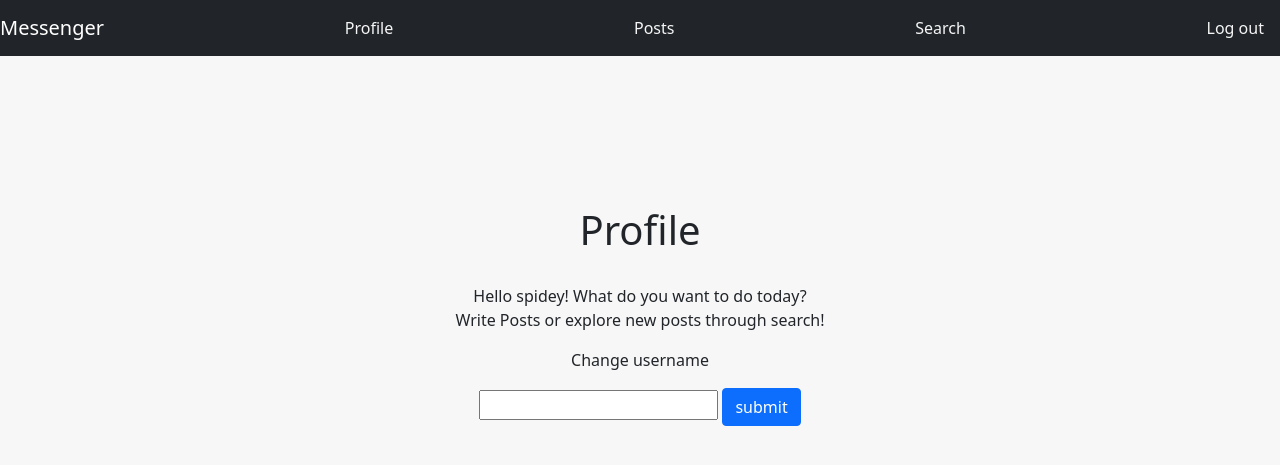
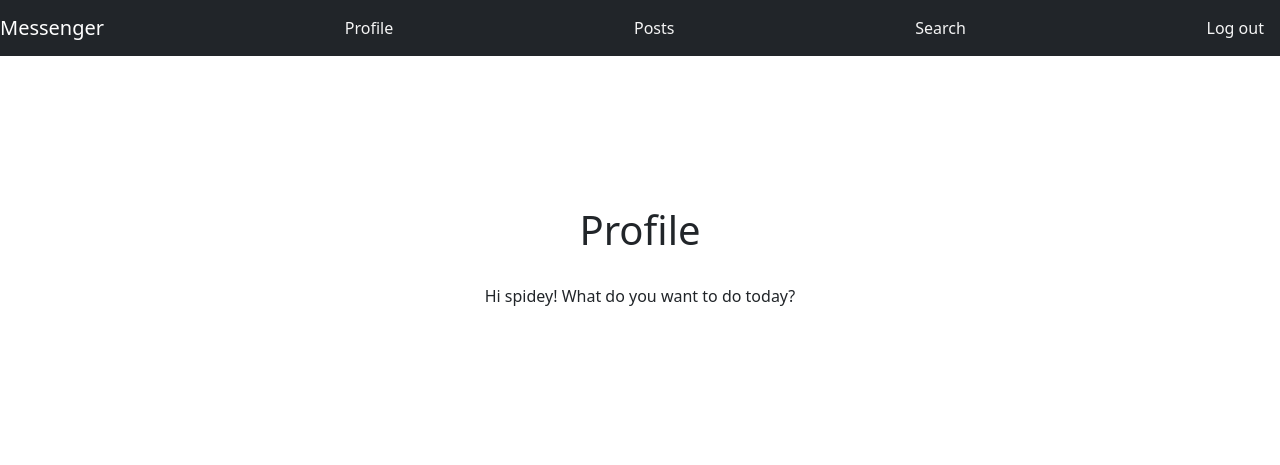
Before and after one commit to Saumya8/XSS-Vunerable-Board, a Flask app: page /profile in a window 1280 px wide. Shown: the top 465 px of the page. Run offline with Flask 2, Linux system fonts and the light colour scheme; a user stored in the database is signed in; some libraries are stand-ins or nearby versions.

Commit message:
Add files via upload

```diff
--- a/ajax/app.py
+++ b/ajax/app.py
@@ -5,7 +5,7 @@ import sqlite3
 import re
 from flask_login import login_user, current_user, logout_user, login_required, LoginManager, UserMixin
 from flask import flash
-
+from xml.sax.saxutils import escape, unescape
 
 app=Flask(__name__)
 
@@ -26,9 +26,6 @@ def connect_db():
     return db
 
 def search_posts(input_query):
-    print(input_query)
-    print("I got called yesss")
-    print(type(input_query))
     posts = db.get_posts()
     result = []
     for (post, user) in posts:
@@ -38,6 +35,8 @@ def search_posts(input_query):
 
 def text_str(input):
     return str(input).lower()
+
+
 
 
 class User(UserMixin):
@@ -147,10 +146,12 @@ def search():
     input_query=request.args.get('input')
     unfiltered_posts = db.get_posts()
     print(unfiltered_posts)
-    posts=search_posts(input_query)
-    print(posts)
-
-    return render_template('search.html', search_query=input_query,posts=posts)
+    if input_query:
+        posts=search_posts(escape(input_query))
+        print("escaped data")
+        print(escape(input_query))
+        return render_template('search.html', search_query=escape(input_query),posts=posts)
+    return render_template('search.html', search_query=input_query)
 
 
 
@@ -158,10 +159,11 @@ def search():
 @login_required
 def c():
     if request.method == 'POST':
-        db.add_post(request.form['post'],current_user.email.split('@')[0])
+        post=escape(request.form['post'])
+        print("escaped post:")
+        print(post)
+        db.add_post(post,current_user.email.split('@')[0])
     posts = db.get_posts()
-    # user_email=db.get_user()
-    # user=str(user_email).split('@')[0]
     # print(request.remote_addr)
     print(posts)
     print(type(posts))
--- a/ajax/static/css/styles.css
+++ b/ajax/static/css/styles.css
@@ -1,9 +1,7 @@
 #root {
     text-align: center;
   }
-#b{
-    background-color: #F7F7F7;
-}
+
 
 #header{
     margin:150px auto 30px;
--- a/ajax/static/css/styles_post.css
+++ b/ajax/static/css/styles_post.css
@@ -1,16 +1,11 @@
-#b{
-    background-color: #F7F7F7;
-}
 #rowd{
     width: 98.4448%;
-
 }
 
 #posts{
     margin-top: 80px;
     padding-left: 0%;
     padding-right: 0%;
-
 
 }
 
--- a/ajax/static/css/styles_profile.css
+++ b/ajax/static/css/styles_profile.css
@@ -13,6 +13,3 @@
 #se {
     color: whitesmoke;
 }
-#b{
-    background-color:#F7F7F7;
-}
--- a/ajax/templates/login.html
+++ b/ajax/templates/login.html
@@ -10,10 +10,10 @@
 
     <link href="https://cdn.jsdelivr.net/npm/bootstrap@5.0.2/dist/css/bootstrap.min.css" rel="stylesheet" integrity="sha384-EVSTQN3/azprG1Anm3QDgpJLIm9Nao0Yz1ztcQTwFspd3yD65VohhpuuCOmLASjC" crossorigin="anonymous">
   </head>
-<body id="b">
+<body>
     <div id="root">
         <div id="login" class="card">
-            <h5 id="h" class="card-header">Login</h5>
+            <h5 class="card-header">Login</h5>
             <div class="card-body">
                 <form method="POST" action="/" class="">
                     {% if get_flashed_messages() %}
--- a/ajax/templates/profile.html
+++ b/ajax/templates/profile.html
@@ -4,77 +4,17 @@
     <meta charset="UTF-8">
     <meta http-equiv="X-UA-Compatible" content="IE=edge">
     <meta name="viewport" content="width=device-width, initial-scale=1.0">
-    <title>Oh no!</title>
+    <title>User Logged In</title>
     <link rel="stylesheet" href="/static/css/styles.css">
+
     <link href="https://cdn.jsdelivr.net/npm/bootstrap@5.0.2/dist/css/bootstrap.min.css" rel="stylesheet" integrity="sha384-EVSTQN3/azprG1Anm3QDgpJLIm9Nao0Yz1ztcQTwFspd3yD65VohhpuuCOmLASjC" crossorigin="anonymous">
-    <script src="https://ajax.googleapis.com/ajax/libs/jquery/1.11.1/jquery.min.js"></script>
-    <script type="text/javascript">
-
-    /*function changeFunc()
-    {
-         var selectBox = document.getElementById("selectBox");
-         var selectedValue = selectBox.options[selectBox.selectedIndex].value;
-        //  $("#selectBox").val(selectedValue)
-
-         if(selectedValue==="Español")
-        {
-
-            $.ajax('/profile',   // request url
-            {
-                success: function (data, status, xhr) {// success callback function
-                $('#header').text("Perfil");
-                $('#p1').text("Hola");
-                $('#s').text("¿Qué quieres hacer hoy?");
-                $('#p2').text("¡Escribe publicaciones o explora nuevas publicaciones a través de la búsqueda!");
-                $('#p3').text("cambiar idioma");
-                }
-            });
-        }
-         else
-         {
-
-            $.ajax('/profile',   // request url
-            {
-                success: function (data, status, xhr) {// success callback function
-                $('#header').text("Profile");
-                $('#p1').text("Hello");
-                $('#s').text("What do you want to do today?");
-                $('#p2').text("Write Posts or explore new posts through search!");
-                $('#p3').text("Change language");
-            }
-
-         });
-        }
-
-    }*/
-
-
-
-    function showfunc(){
-        $(document).ready(function(){
-        $("#btn").click(function(){
-            var new_text="Sorry, username '"+$("#username").val()+"' is taken already. Try another one. "
-            $('#name').text(new_text);
-        });
-    });
-
-    }
-
-        // function showInput(){
-        //     document.getElementById('name').innerHTML =
-        //             "Unfortunately, no results were found for "+ document.getElementById("username").value+ ".";
-        // }
-
-    </script>
-
-
 </head>
-<body id="b">
+<body>
     <div id="root">
 
 
 
-        <nav id="nav" class="navbar navbar-dark bg-dark">
+        <nav class="navbar navbar-dark bg-dark">
             <!-- Navbar content -->
             <a class="navbar-brand" href="#">Messenger</a>
             <a class="nav-item nav-link" id="pr" href="/profile">Profile</a>
@@ -83,34 +23,11 @@
             <a class="nav-item nav-link" id="lo" href="/logout">Log out</a>
         </nav>
 
-        <div>
-            <h1 id = "header">Profile</h1>
+        <div id = "header">
+            <h1 id => Profile</h1></div>
         <div>
 
-        <span id="p1">Hello </span> <span >{{ current_user.email.split('@')[0] }}!</span> <span id="s">What do you want to do today?</span>
-        <p id="p2">Write Posts or explore new posts through search!</p>
-
-        <div>
-            <!-- <span id="p3">Change language</span>
-            <span>
-                <form method="GET" onsubmit="changeFunc(); return false">
-                    <select id="selectBox" class="btn dropdown-toggle btn-primary" data-toggle="dropdown"  name="default" selected value="">
-                        <option> English</option>
-                        <option> Español</option>
-                        <option> French</option>
-                    </select>
-                    <input type="submit" class="btn btn-primary" value="select">
-                 </form>
-            </span> -->
-            <p>Change username</p>
-            <form id="#form" onsubmit="showfunc(); return false;">
-                <input id="username" name="username" type="text">
-                <input class="btn btn-primary" value="submit" type="submit" id="btn">
-            </form>
-
-            <span id="name"></span>
-        </div>
-
+        <p>Hi {{ current_user.email.split('@')[0] }}! What do you want to do today?</p>
 
     </div>
 </div>
--- a/ajax/templates/search.html
+++ b/ajax/templates/search.html
@@ -10,11 +10,11 @@
 
     <link href="https://cdn.jsdelivr.net/npm/bootstrap@5.0.2/dist/css/bootstrap.min.css" rel="stylesheet" integrity="sha384-EVSTQN3/azprG1Anm3QDgpJLIm9Nao0Yz1ztcQTwFspd3yD65VohhpuuCOmLASjC" crossorigin="anonymous">
   </head>
-<body id="b">
+<body>
    <div id="root">
 
 
-    <nav id="nav"class="navbar navbar-dark bg-dark">
+    <nav class="navbar navbar-dark bg-dark">
       <!-- Navbar content -->
       <a class="navbar-brand" href="#">Messenger</a>
       <a class="nav-item nav-link" id="pr" href="/profile">Profile</a>
--- a/ajax/templates/signup.html
+++ b/ajax/templates/signup.html
@@ -10,7 +10,7 @@
 
     <link href="https://cdn.jsdelivr.net/npm/bootstrap@5.0.2/dist/css/bootstrap.min.css" rel="stylesheet" integrity="sha384-EVSTQN3/azprG1Anm3QDgpJLIm9Nao0Yz1ztcQTwFspd3yD65VohhpuuCOmLASjC" crossorigin="anonymous">
   </head>
-<body id="b">
+<body>
     <div id="root">
         <div id="login" class="card">
             <h5 class="card-header">Register</h5>
```
Also changed, not shown: ajax/templates/posts.html (+4 -4 lines), ajax/database.db, ajax/static/css/styles_sign.css (line endings or trailing spaces).
